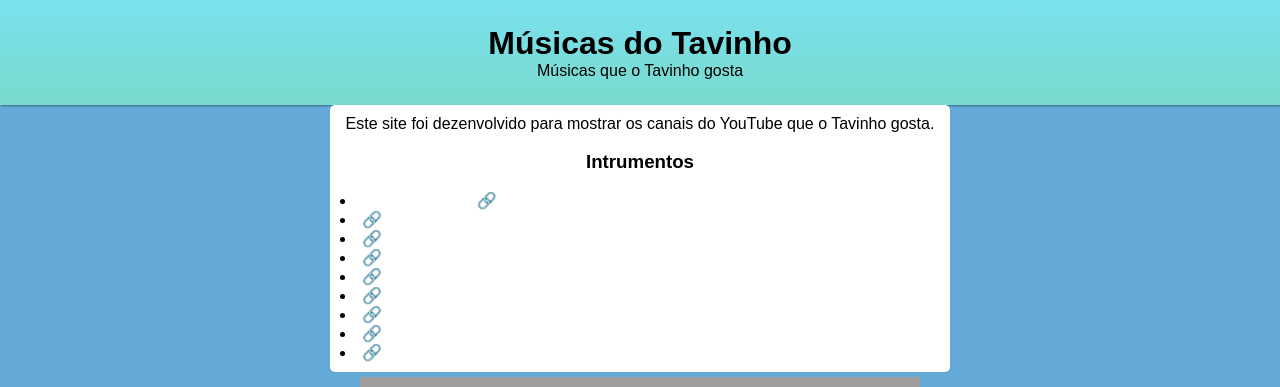
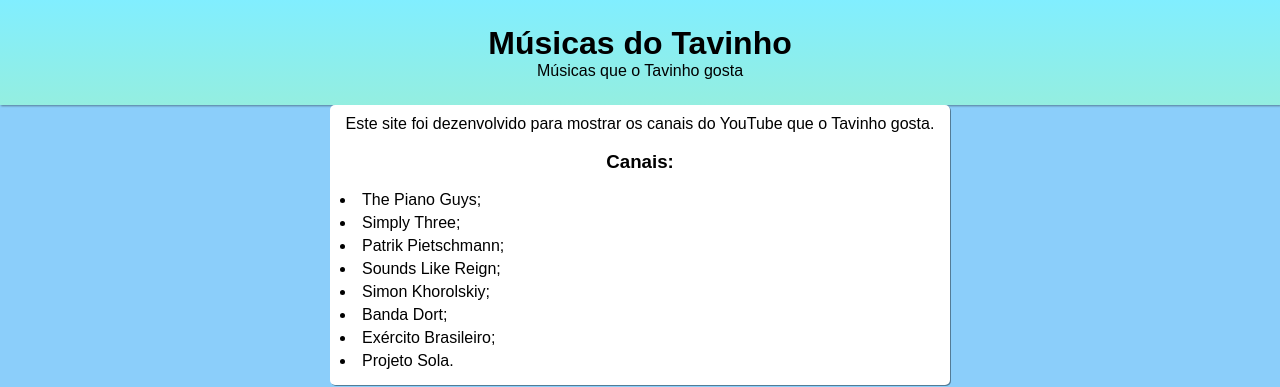
Before and after one commit to Tavinho75/projeto-musica, a plain HTML site: page index.html in a window 1280 px wide. Shown: the top 387 px of the page. Drawn offline with Linux system fonts and the light colour scheme; grey boxes are pictures that could not be loaded.

Commit message:
Site pronto

```diff
--- a/estilos/style.css
+++ b/estilos/style.css
@@ -8,12 +8,12 @@
 }
 
 body {
-    background-color: #64AAD9;
+    background-color: #8bcefa;
 }
 
 header {
     background-color: #7AE1F0;
-    background-image: linear-gradient(to bottom, #7AE1F0, #79DACC);
+    background-image: linear-gradient(to bottom, #81eeff, #94eee0);
     padding: 25px;
     text-align: center;
     box-shadow: 1px 1px 2px rgba(0, 0, 0, 0.4);
@@ -21,21 +21,7 @@ header {
 
 a {
     text-decoration: none;
-    color: white;
-}
-
-a.titulo {
     color: black;
-    padding: 5px;
-}
-
-a.externo::after {
-    content: '\1F517';
-}
-
-a.externo:hover {
-    font-weight: bold;
-    text-decoration: underline;
 }
 
 main {
@@ -45,11 +31,13 @@ main {
     margin: auto;
     text-align: justify; border-radius: 5px;
     margin-bottom: 5px;
+    box-shadow: 1px 1px rgba(0, 0, 0, 0.4);
 }
 
 li {
     text-align: left;
     color: black;
+    margin-bottom: 5px;
 }
 
 iframe {
@@ -62,14 +50,21 @@ div {
     width: 560px;
 }
 
-footer > a:hover {
+footer {
     padding: 10px;
     background-color: rgb(86, 86, 86);
     color: white;
 }
 
-footer {
-    padding: 10px;
-    background-color: rgb(86, 86, 86);
+footer a{
     color: white;
 }
+
+footer  a:hover {
+    font-weight: bold;
+    text-decoration: underline;
+}
+
+footer  a::after {
+    content: '\1F517';
+}
--- a/index.html
+++ b/index.html
@@ -11,22 +11,21 @@
 <body>
 
     <header>
-        <h1><a href="index.html" class="titulo">Músicas do Tavinho</a></h1>
+        <h1>Músicas do Tavinho</h1>
         <p>Músicas que o Tavinho gosta</p>
     </header>
 
     <main>
         <p>Este site foi dezenvolvido para mostrar os canais do YouTube que o Tavinho gosta.</p> <br>
-        <h3>Intrumentos</h3> <br>
-        <li><a href="" class="externo" class="canais">The Piano Guys</a></li>
-        <li><a href="" class="externo"></a></li>
-        <li><a href="" class="externo"></a></li>
-        <li><a href="" class="externo"></a></li>
-        <li><a href="" class="externo"></a></li>
-        <li><a href="" class="externo"></a></li>
-        <li><a href="" class="externo"></a></li>
-        <li><a href="" class="externo"></a></li>
-        <li><a href="" class="externo"></a></li>
+        <h3>Canais:</h3> <br>
+        <li><a href="https://www.youtube.com/@thepianoguys" target="_blank">The Piano Guys;</a></li>
+        <li><a href="https://www.youtube.com/@SimplyThree" target="_blank">Simply Three;</a></li>
+        <li><a href="https://www.youtube.com/@PatrikPietschmann" target="_blank">Patrik Pietschmann;</a></li>
+        <li><a href="https://www.youtube.com/@SoundsLikeReign" target="_blank">Sounds Like Reign;</a></li>
+        <li><a href="https://www.youtube.com/@SimonKhorolskiy" target="_blank">Simon Khorolskiy;</a></li>
+        <li><a href="https://www.youtube.com/@bandadort6411" target="_blank">Banda Dort;</a></li>
+        <li><a href="https://www.youtube.com/playlist?list=PLnkYkTv4HbMZE1p8IQnYXvyEftb0zl2UM" target="_blank">Exército Brasileiro;</a></li>
+        <li><a href="https://www.youtube.com/@ProjetoSola" target="_blank">Projeto Sola.</a></li>
     </main>
 
     <div><iframe width="560" height="315" src="https://www.youtube.com/embed/bdkVzkIGjp0" title="YouTube video player" frameborder="0" allow="accelerometer; autoplay; clipboard-write; encrypted-media; gyroscope; picture-in-picture; web-share" allowfullscreen></iframe></div>
```
